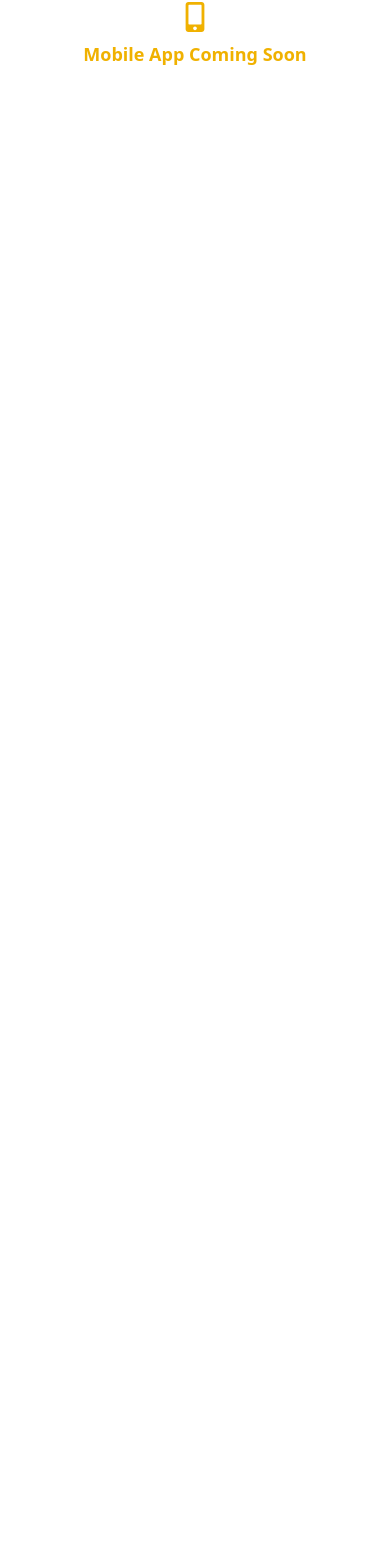
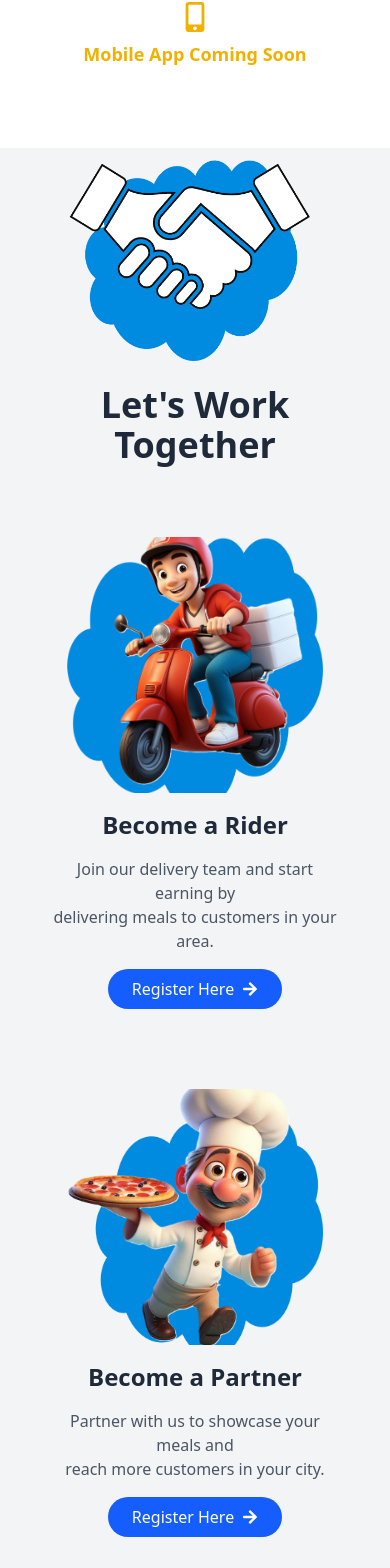
Before and after one commit to Emitis12/eazyfrontend, a React (Vite) app: page / in a window 390 px wide. Shown: the part 3450-5018 px from the top of the page. Before the commit the page ends 3598 px from the top, so only its background shows below. Built offline with nearby package versions, Linux system fonts and the light colour scheme.

Commit message:
more updates

```diff
--- a/src/App.jsx
+++ b/src/App.jsx
@@ -5,6 +5,7 @@ import Hero from "./components/Hero/Herosection";
 import Deliveranything from "./components/Deliver/DeliverAnything";
 import City from "./components/Cities";
 import Mobiledeliver from "./components/Mobiledeliver";
+import WorkTogether from "./components/WorkTogether";
 
 function App() {
   return (
@@ -15,6 +16,7 @@ function App() {
         <Deliveranything />
         <City />
         <Mobiledeliver />
+        <WorkTogether />
       </div>
     </Router>
   );
--- a/src/components/Mobiledeliver.jsx
+++ b/src/components/Mobiledeliver.jsx
@@ -18,7 +18,7 @@ export default function MobileOrderSection() {
       <div className="flex flex-col items-center gap-4">
         <h2 className="text-4xl font-bold text-center">Your Order is Mobile</h2>
         <p className="text-lg text-center text-gray-800 max-w-xl">
-          Order from your phone, track your rider, get it at your delivery at your doorstep.
+          Order from your phone, track your rider, get your delivery at your doorstep.
         </p>
       </div>
 
--- /dev/null
+++ b/src/components/WorkTogether.jsx
@@ -0,0 +1,62 @@
+import React from "react";
+import { FaArrowRight } from "react-icons/fa";
+import mainImage from "../assets/shake.png"; // main image
+import riderImage from "../assets/ride.png"; // rider image
+import partnerImage from "../assets/chef.png"; // partner image
+
+export default function WorkTogetherSection() {
+  return (
+    <section className="w-full bg-gray-100 py-20 flex flex-col items-center px-6 md:px-20 gap-12 relative">
+      {/* Main Image overlapping top */}
+      <div className="flex flex-col items-center gap-6 -mt-20 md:-mt-32">
+        <img
+          src={mainImage}
+          alt="Let's Work Together"
+          className="w-3/4 sm:w-2/3 md:w-1/2 lg:w-2/5 max-w-md md:max-w-lg"
+        />
+        <h2 className="text-4xl font-bold text-gray-800 text-center">
+          Let's Work Together
+        </h2>
+      </div>
+
+      {/* Two Cards: Rider and Partner */}
+      <div className="flex flex-col md:flex-row gap-8 w-full justify-center">
+        {/* Become a Rider */}
+        <div className="flex flex-col items-center bg-gray-100 p-6 md:w-1/2 gap-4">
+          <img
+            src={riderImage}
+            alt="Become a Rider"
+            className="w-64 h-64 object-cover"
+          />
+          <h3 className="text-2xl font-semibold text-gray-800">Become a Rider</h3>
+          <p className="text-gray-600 text-center">
+            Join our delivery team and start earning by <br /> delivering meals to customers in your area.
+          </p>
+          <button
+            className="flex items-center gap-2 bg-blue-600 text-white px-6 py-2 rounded-full hover:bg-blue-700 transition"
+          >
+            Register Here <FaArrowRight />
+          </button>
+        </div>
+
+        {/* Become a Partner */}
+        <div className="flex flex-col items-center bg-gray-100 p-6 md:w-1/2 gap-4">
+          <img
+            src={partnerImage}
+            alt="Become a Partner"
+            className="w-64 h-64 object-cover"
+          />
+          <h3 className="text-2xl font-semibold text-gray-800">Become a Partner</h3>
+          <p className="text-gray-600 text-center">
+            Partner with us to showcase your meals and <br /> reach more customers in your city.
+          </p>
+          <button
+            className="flex items-center gap-2 bg-blue-600 text-white px-6 py-2 rounded-full hover:bg-blue-700 transition"
+          >
+            Register Here <FaArrowRight />
+          </button>
+        </div>
+      </div>
+    </section>
+  );
+}
```
Also changed, not shown: src/assets/chef.png (added), src/assets/ride.png (added).
